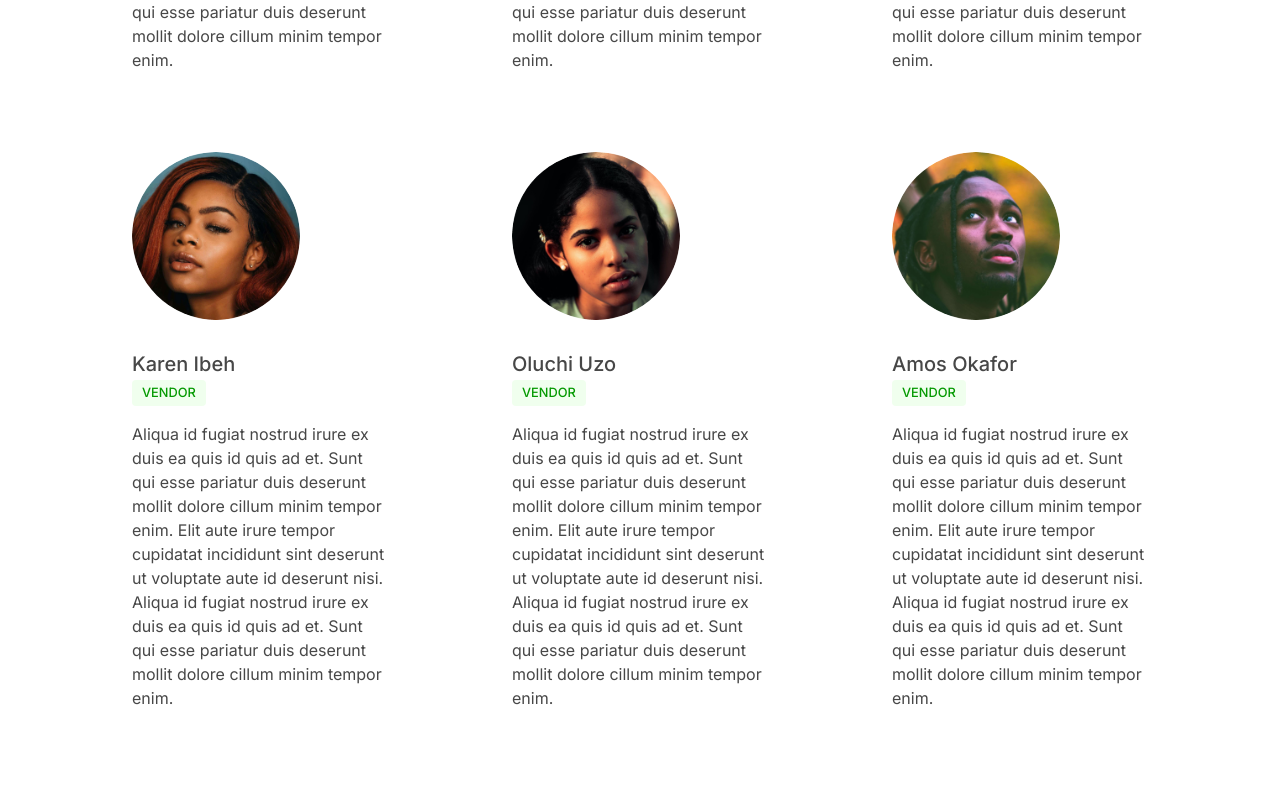
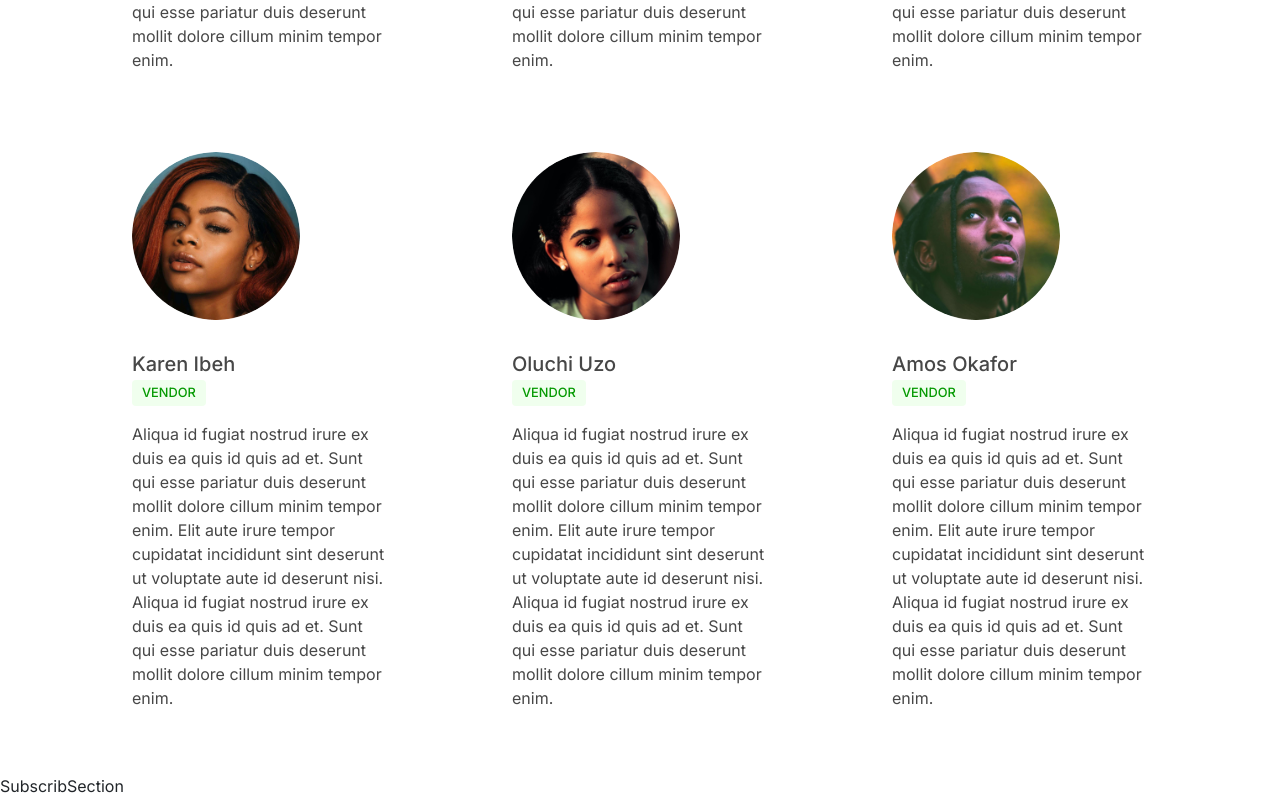
Before and after one commit to nzejoe/vasiti-testimonal-test, a React (Create React App) app: page / in a window 1280 px wide. Shown: the part 3850-4648 px from the top of the page. Before the commit the page ends 4624 px from the top, so only its background shows below. Built offline with nearby package versions, Linux system fonts and the light colour scheme.

Commit message:
SubscribSection created

```diff
--- a/src/App.js
+++ b/src/App.js
@@ -1,4 +1,10 @@
-import { CustomNavbar, CustomLinks, Header, ExperienceStories } from "./components";
+import {
+  CustomNavbar,
+  CustomLinks,
+  Header,
+  ExperienceStories,
+  SubscribSection,
+} from "./components";
 
 import "./App.scss";
 
@@ -10,6 +16,7 @@ function App() {
         <CustomLinks />
         <Header />
         <ExperienceStories />
+        <SubscribSection/>
       </main>
     </div>
   );
--- /dev/null
+++ b/src/components/SubscribSection.jsx
@@ -0,0 +1,9 @@
+import React from 'react'
+
+const SubscribSection = () => {
+  return (
+    <div>SubscribSection</div>
+  )
+}
+
+export default SubscribSection
--- a/src/components/index.js
+++ b/src/components/index.js
@@ -2,5 +2,12 @@ import CustomNavbar from "./CustomNavbar";
 import CustomLinks from "./CustomLinks";
 import Header from "./Header";
 import ExperienceStories from "./ExperienceStories";
+import SubscribSection from "./SubscribSection";
 
-export { CustomNavbar, CustomLinks, Header, ExperienceStories };
+export {
+  CustomNavbar,
+  CustomLinks,
+  Header,
+  ExperienceStories,
+  SubscribSection,
+};
```
